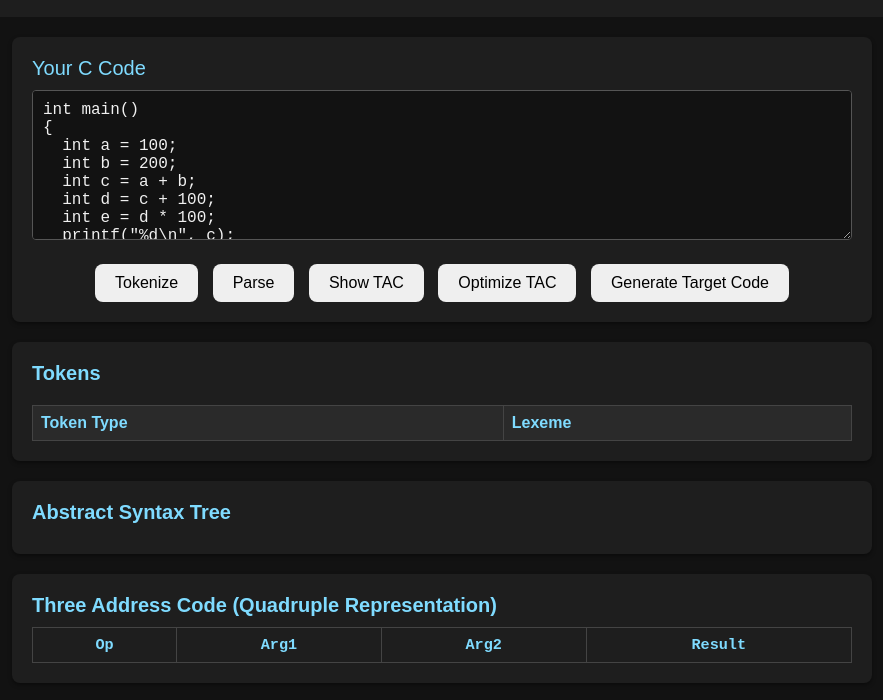
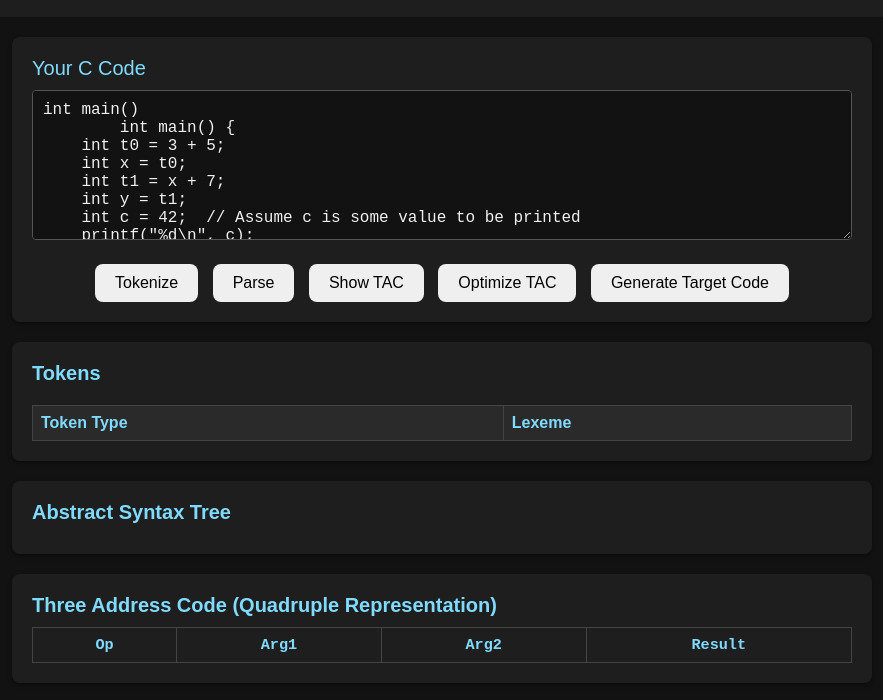
Before and after one commit to piyushpal420/compiler-design-pbl, a plain HTML site: page src/index.html in a window 1280 px wide. Shown: the part 60-760 px from the top of the page, without its empty margins (198-1081 px from the left). Drawn offline with Linux system fonts and the light colour scheme.

Commit message:
Updated Input Code

```diff
--- a/src/index.html
+++ b/src/index.html
@@ -60,15 +60,16 @@
     <section class="input-section">
       <label for="codeInput" class="section-title">Your C Code</label>
       <textarea id="codeInput" class="code">int main()
-{
-  int a = 100;
-  int b = 200;
-  int c = a + b;
-  int d = c + 100;
-  int e = d * 100;
-  printf("%d\n", c);
-  return 0;
-}</textarea>
+        int main() {
+    int t0 = 3 + 5;
+    int x = t0;
+    int t1 = x + 7;
+    int y = t1;
+    int c = 42;  // Assume c is some value to be printed
+    printf("%d\n", c);
+    return 0;
+}
+</textarea>
       <div class="buttons">
         <button id="tokenizeBtn">Tokenize</button>
         <button id="parseBtn">Parse</button>
```
